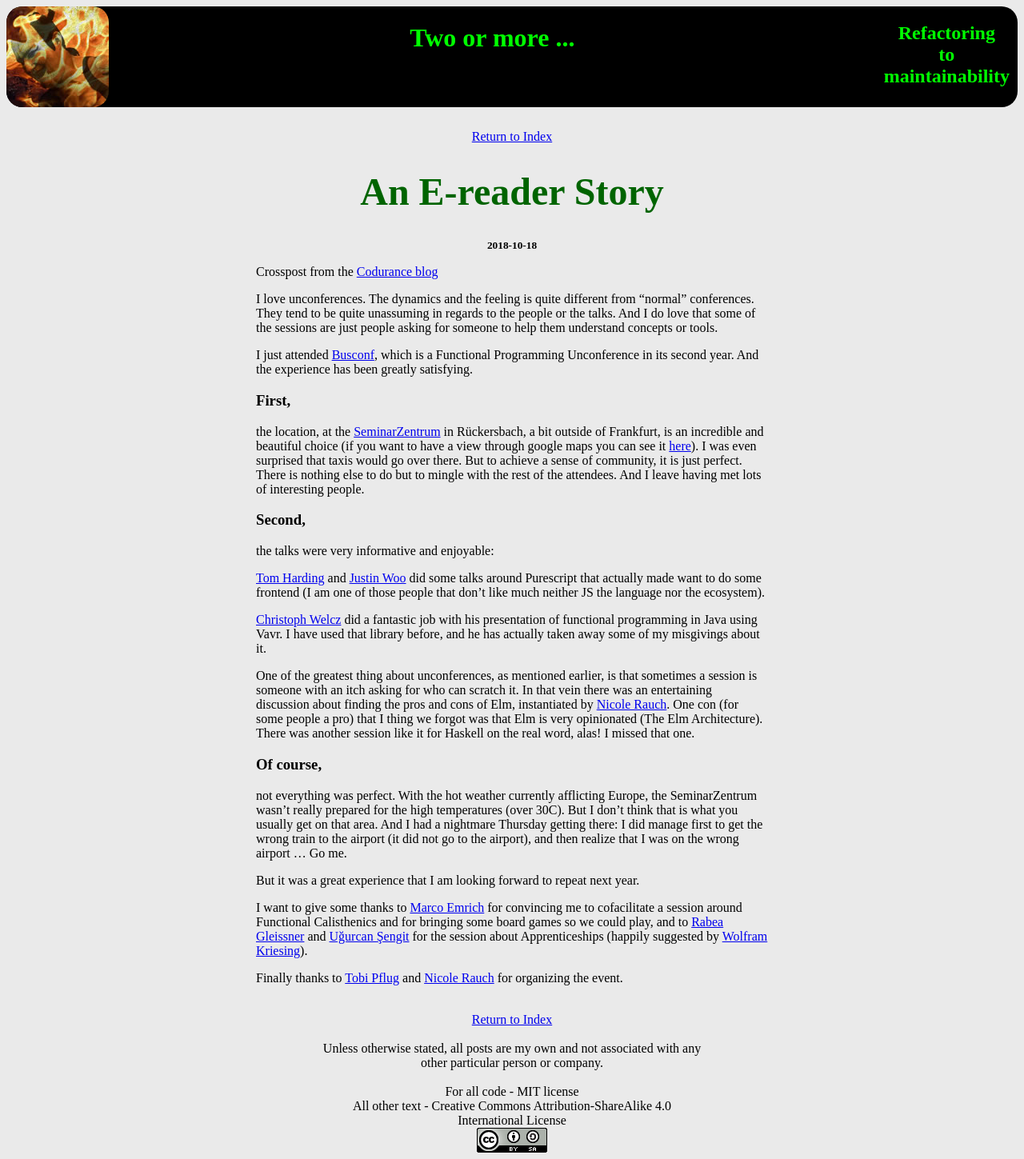
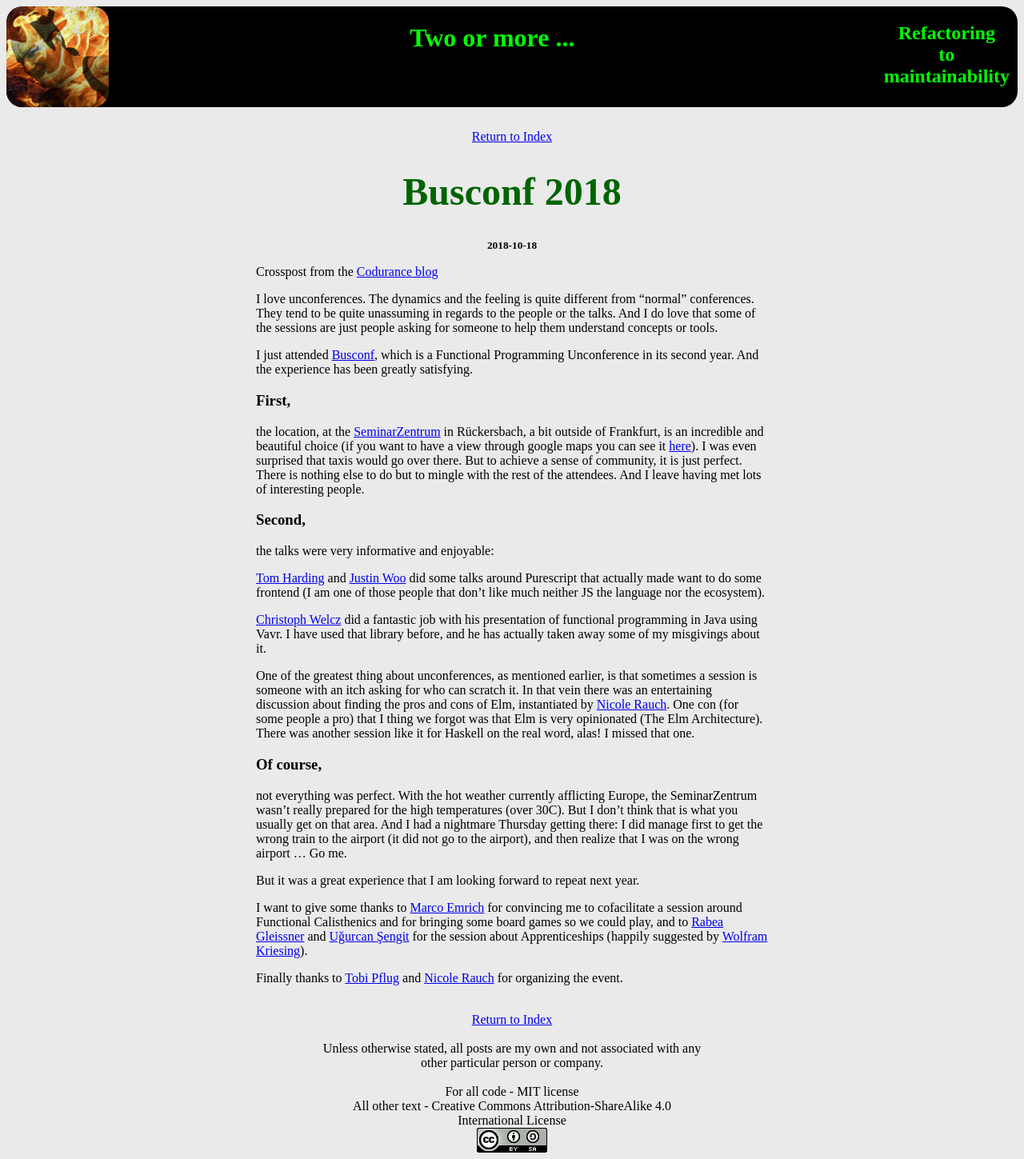
Before and after one commit to MiyamotoAkira/website, a Jekyll site: the page built from _posts/2018-10-18-busconf-2018.md, in a window 1280 px wide. Shown: the whole page at 80% size. Built offline with Jekyll 4.4.1, drawn with Linux system fonts in a browser that asks for light colours.

Commit message:
Fixed title

```diff
--- a/_posts/2018-10-18-busconf-2018.md
+++ b/_posts/2018-10-18-busconf-2018.md
@@ -1,5 +1,5 @@
 ---
-title: An E-reader Story
+title: Busconf 2018
 date: 2018-10-18 05:00
 excerpt: Some notes about the BusConf 2018 in Germany
 tags:
```
